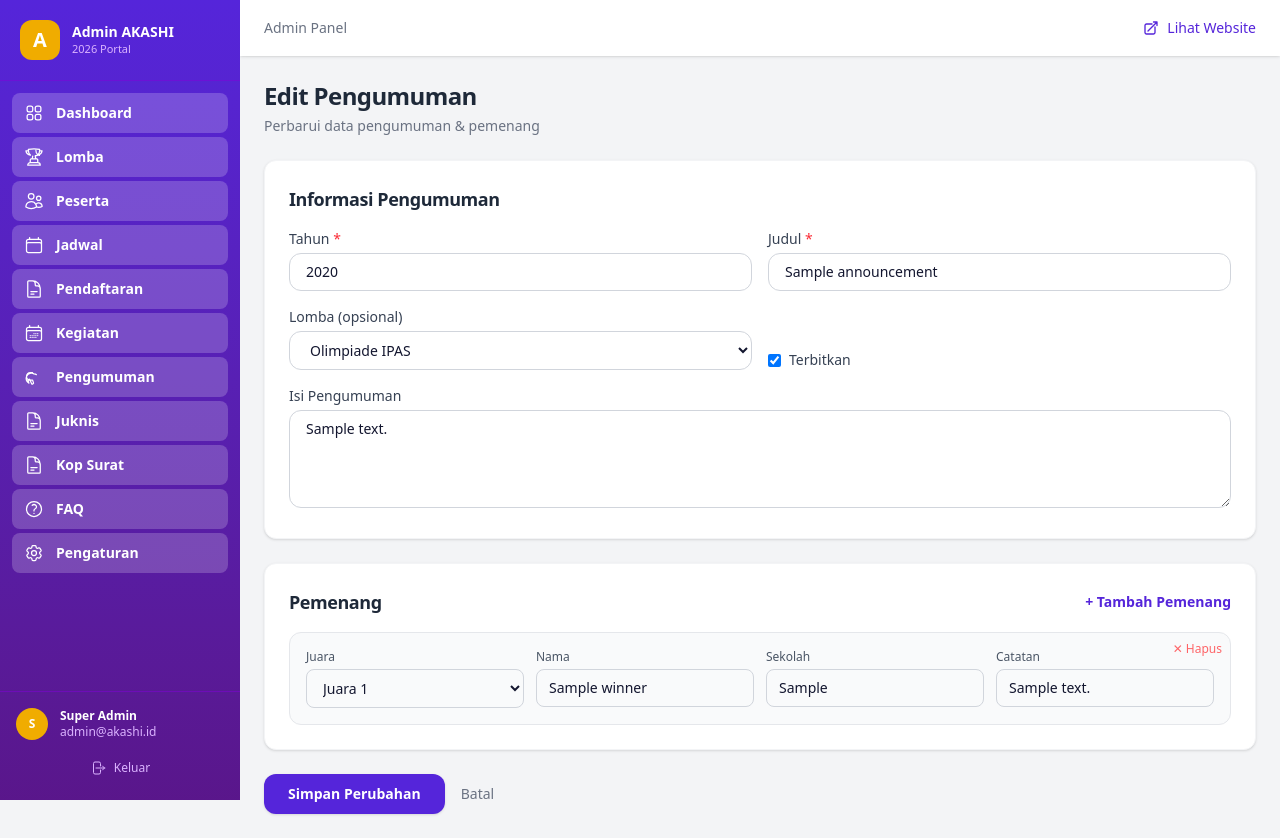
After one commit to dwyn-ux/akashi, a Laravel app: page /admin/pengumuman/1/edit in a window 1280 px wide. The commit adds this page. Run offline with Laravel 12, Linux system fonts and the light colour scheme; a user stored in the database is signed in; data comes from the database, SQL or seed files in the repository; tables that the repository leaves empty hold one stand-in row (values such as "Sample post"); style sheets or scripts are compiled from the project's sources.

Commit message:
feat: tambah menu edit pengumuman
- Route edit & update untuk pengumuman
- Controller method edit() & update() dengan sync winners
- View edit.blade.php dengan form pre-filled + dynamic winners
- Tombol edit (pencil icon) di halaman index pengumuman

🤖 Generated with Codebuff
Co-Authored-By: Codebuff <noreply@codebuff.com>

```diff
--- a/app/Http/Controllers/Admin/AnnouncementController.php
+++ b/app/Http/Controllers/Admin/AnnouncementController.php
@@ -47,6 +47,46 @@ class AnnouncementController extends Controller
         return redirect()->route('admin.pengumuman.index')->with('success', 'Pengumuman berhasil ditambahkan.');
     }
 
+    public function edit(Announcement $announcement)
+    {
+        $announcement->load('winners');
+        $lombas = \App\Models\Competition::all();
+
+        return view('admin.pengumuman.edit', compact('announcement', 'lombas'));
+    }
+
+    public function update(Request $request, Announcement $announcement)
+    {
+        $validated = $request->validate([
+            'year' => 'required|integer|min:2020|max:2100',
+            'title' => 'required|string|max:255',
+            'body' => 'nullable|string',
+            'competition_id' => 'nullable|exists:competitions,id',
+            'published' => 'boolean',
+        ]);
+
+        $validated['published'] = $request->boolean('published');
+
+        $announcement->update($validated);
+
+        // Sync winners
+        if ($request->has('winners')) {
+            $announcement->winners()->delete();
+            foreach ($request->input('winners', []) as $winner) {
+                if (! empty($winner['participant_name'])) {
+                    $announcement->winners()->create([
+                        'place' => $winner['place'] ?? 1,
+                        'participant_name' => $winner['participant_name'],
+                        'school' => $winner['school'] ?? '',
+                        'note' => $winner['note'] ?? null,
+                    ]);
+                }
+            }
+        }
+
+        return redirect()->route('admin.pengumuman.index')->with('success', 'Pengumuman berhasil diperbarui.');
+    }
+
     public function toggle(Announcement $announcement)
     {
         $announcement->update(['published' => ! $announcement->published]);
--- /dev/null
+++ b/resources/views/admin/pengumuman/edit.blade.php
@@ -0,0 +1,142 @@
+@extends('layouts.admin')
+
+@section('title', 'Edit Pengumuman')
+
+@section('content')
+<div class="mb-6">
+    <h1 class="text-2xl font-bold text-gray-800">Edit Pengumuman</h1>
+    <p class="text-sm text-gray-500 mt-1">Perbarui data pengumuman & pemenang</p>
+</div>
+
+<form method="POST" action="{{ route('admin.pengumuman.update', $announcement) }}">
+    @csrf
+    @method('PUT')
+
+    <div class="bg-white rounded-xl shadow-sm border border-gray-100 p-6 mb-6">
+        <h3 class="text-lg font-semibold text-gray-800 mb-4">Informasi Pengumuman</h3>
+        <div class="grid grid-cols-1 md:grid-cols-2 gap-4">
+            <div>
+                <label class="block text-sm font-medium text-gray-700 mb-1">Tahun <span class="text-red-500">*</span></label>
+                <input type="number" name="year" value="{{ old('year', $announcement->year) }}" required min="2020" max="2030"
+                       class="w-full px-4 py-2 border border-gray-300 rounded-xl text-sm focus:ring-2 focus:ring-primary focus:border-primary outline-none">
+                @error('year') <p class="text-xs text-red-500 mt-1">{{ $message }}</p> @enderror
+            </div>
+            <div>
+                <label class="block text-sm font-medium text-gray-700 mb-1">Judul <span class="text-red-500">*</span></label>
+                <input type="text" name="title" value="{{ old('title', $announcement->title) }}" required
+                       class="w-full px-4 py-2 border border-gray-300 rounded-xl text-sm focus:ring-2 focus:ring-primary focus:border-primary outline-none">
+                @error('title') <p class="text-xs text-red-500 mt-1">{{ $message }}</p> @enderror
+            </div>
+            <div>
+                <label class="block text-sm font-medium text-gray-700 mb-1">Lomba (opsional)</label>
+                <select name="competition_id" class="w-full px-4 py-2 border border-gray-300 rounded-xl text-sm focus:ring-2 focus:ring-primary focus:border-primary outline-none">
+                    <option value="">Umum / Semua</option>
+                    @foreach($lombas as $l)
+                        <option value="{{ $l->id }}" {{ old('competition_id', $announcement->competition_id) == $l->id ? 'selected' : '' }}>{{ $l->name }}</option>
+                    @endforeach
+                </select>
+            </div>
+            <div class="flex items-end gap-3">
+                <div class="flex items-center gap-2">
+                    <input type="checkbox" name="published" value="1" {{ old('published', $announcement->published) ? 'checked' : '' }} id="pub" class="rounded border-gray-300 text-primary focus:ring-primary">
+                    <label for="pub" class="text-sm text-gray-700">Terbitkan</label>
+                </div>
+            </div>
+            <div class="md:col-span-2">
+                <label class="block text-sm font-medium text-gray-700 mb-1">Isi Pengumuman</label>
+                <textarea name="body" rows="4"
+                          class="w-full px-4 py-2 border border-gray-300 rounded-xl text-sm focus:ring-2 focus:ring-primary focus:border-primary outline-none">{{ old('body', $announcement->body) }}</textarea>
+            </div>
+        </div>
+    </div>
+
+    <!-- Winners -->
+    <div class="bg-white rounded-xl shadow-sm border border-gray-100 p-6 mb-6">
+        <div class="flex items-center justify-between mb-4">
+            <h3 class="text-lg font-semibold text-gray-800">Pemenang</h3>
+            <button type="button" onclick="addWinner()" class="text-sm text-primary font-semibold hover:underline">+ Tambah Pemenang</button>
+        </div>
+        <div id="winners-container" class="space-y-4">
+            @if($announcement->winners->count())
+                @foreach($announcement->winners as $i => $winner)
+                <div class="winner-row grid grid-cols-1 md:grid-cols-4 gap-3 p-4 bg-gray-50 rounded-xl border border-gray-200 relative">
+                    <button type="button" onclick="this.closest('.winner-row').remove()" class="absolute top-2 right-2 text-red-400 hover:text-red-600 text-xs">✕ Hapus</button>
+                    <div>
+                        <label class="block text-xs font-medium text-gray-600 mb-1">Juara</label>
+                        <select name="winners[{{ $i }}][place]" class="w-full px-3 py-2 border border-gray-300 rounded-lg text-sm focus:ring-2 focus:ring-primary outline-none">
+                            @foreach([1,2,3,4,5] as $p)
+                                <option value="{{ $p }}" {{ $winner->place == $p ? 'selected' : '' }}>Juara {{ $p }}</option>
+                            @endforeach
+                        </select>
+                    </div>
+                    <div class="md:col-span-1">
+                        <label class="block text-xs font-medium text-gray-600 mb-1">Nama</label>
+                        <input type="text" name="winners[{{ $i }}][participant_name]" value="{{ $winner->participant_name }}" placeholder="Nama peserta"
+                               class="w-full px-3 py-2 border border-gray-300 rounded-lg text-sm focus:ring-2 focus:ring-primary outline-none">
+                    </div>
+                    <div>
+                        <label class="block text-xs font-medium text-gray-600 mb-1">Sekolah</label>
+                        <input type="text" name="winners[{{ $i }}][school]" value="{{ $winner->school }}" placeholder="Asal sekolah"
+                               class="w-full px-3 py-2 border border-gray-300 rounded-lg text-sm focus:ring-2 focus:ring-primary outline-none">
+                    </div>
+                    <div>
+                        <label class="block text-xs font-medium text-gray-600 mb-1">Catatan</label>
+                        <input type="text" name="winners[{{ $i }}][note]" value="{{ $winner->note }}" placeholder="Opsional"
+                               class="w-full px-3 py-2 border border-gray-300 rounded-lg text-sm focus:ring-2 focus:ring-primary outline-none">
+                    </div>
+                </div>
+                @endforeach
+            @endif
+        </div>
+    </div>
+
+    <!-- Submit -->
+    <div class="flex items-center gap-4">
+        <button type="submit" class="bg-primary hover:bg-purple-800 text-white text-sm font-semibold px-6 py-2.5 rounded-xl transition shadow-sm">
+            Simpan Perubahan
+        </button>
+        <a href="{{ route('admin.pengumuman.index') }}" class="text-sm text-gray-500 hover:text-gray-700 transition">Batal</a>
+    </div>
+</form>
+@endsection
+
+@push('scripts')
+<script>
+let winnerIndex = {{ $announcement->winners->count() }};
+
+function addWinner() {
+    const container = document.getElementById('winners-container');
+    const html = `
+    <div class="winner-row grid grid-cols-1 md:grid-cols-4 gap-3 p-4 bg-gray-50 rounded-xl border border-gray-200 relative">
+        <button type="button" onclick="this.closest('.winner-row').remove()" class="absolute top-2 right-2 text-red-400 hover:text-red-600 text-xs">✕ Hapus</button>
+        <div>
+            <label class="block text-xs font-medium text-gray-600 mb-1">Juara</label>
+            <select name="winners[${winnerIndex}][place]" class="w-full px-3 py-2 border border-gray-300 rounded-lg text-sm focus:ring-2 focus:ring-primary outline-none">
+                <option value="1">Juara 1</option>
+                <option value="2">Juara 2</option>
+                <option value="3">Juara 3</option>
+                <option value="4">Juara 4</option>
+                <option value="5">Juara 5</option>
+            </select>
+        </div>
+        <div>
+            <label class="block text-xs font-medium text-gray-600 mb-1">Nama</label>
+            <input type="text" name="winners[${winnerIndex}][participant_name]" placeholder="Nama peserta"
+                   class="w-full px-3 py-2 border border-gray-300 rounded-lg text-sm focus:ring-2 focus:ring-primary outline-none">
+        </div>
+        <div>
+            <label class="block text-xs font-medium text-gray-600 mb-1">Sekolah</label>
+            <input type="text" name="winners[${winnerIndex}][school]" placeholder="Asal sekolah"
+                   class="w-full px-3 py-2 border border-gray-300 rounded-lg text-sm focus:ring-2 focus:ring-primary outline-none">
+        </div>
+        <div>
+            <label class="block text-xs font-medium text-gray-600 mb-1">Catatan</label>
+            <input type="text" name="winners[${winnerIndex}][note]" placeholder="Opsional"
+                   class="w-full px-3 py-2 border border-gray-300 rounded-lg text-sm focus:ring-2 focus:ring-primary outline-none">
+        </div>
+    </div>`;
+    container.insertAdjacentHTML('beforeend', html);
+    winnerIndex++;
+}
+</script>
+@endpush
--- a/routes/web.php
+++ b/routes/web.php
@@ -76,6 +76,8 @@ Route::middleware('admin')->prefix('admin')->group(function () {
 
     Route::get('/pengumuman', [AnnouncementController::class, 'index'])->name('admin.pengumuman.index');
     Route::post('/pengumuman', [AnnouncementController::class, 'store'])->name('admin.pengumuman.store');
+    Route::get('/pengumuman/{announcement}/edit', [AnnouncementController::class, 'edit'])->name('admin.pengumuman.edit');
+    Route::put('/pengumuman/{announcement}', [AnnouncementController::class, 'update'])->name('admin.pengumuman.update');
     Route::patch('/pengumuman/{announcement}/toggle', [AnnouncementController::class, 'toggle'])->name('admin.pengumuman.toggle');
     Route::delete('/pengumuman/{announcement}', [AnnouncementController::class, 'destroy'])->name('admin.pengumuman.destroy');
 
```
Also changed, not shown: resources/views/admin/pengumuman/index.blade.php (+7 -0 lines).
